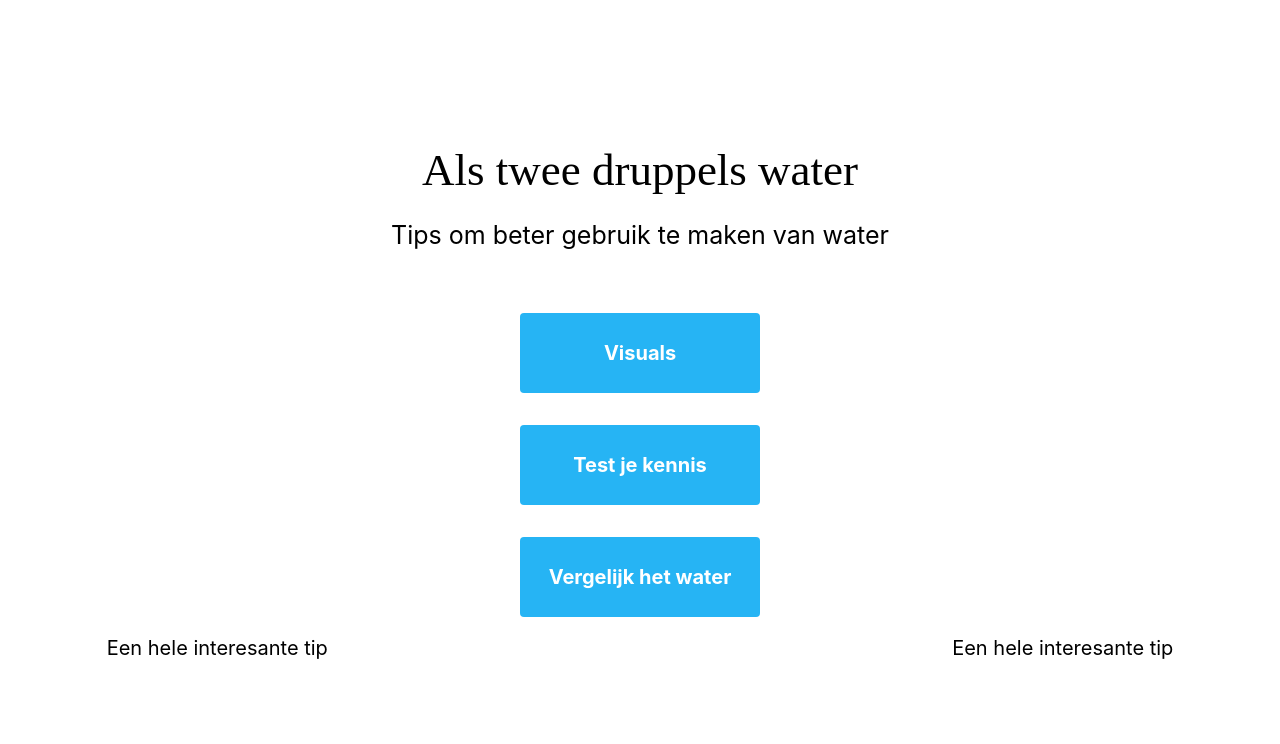
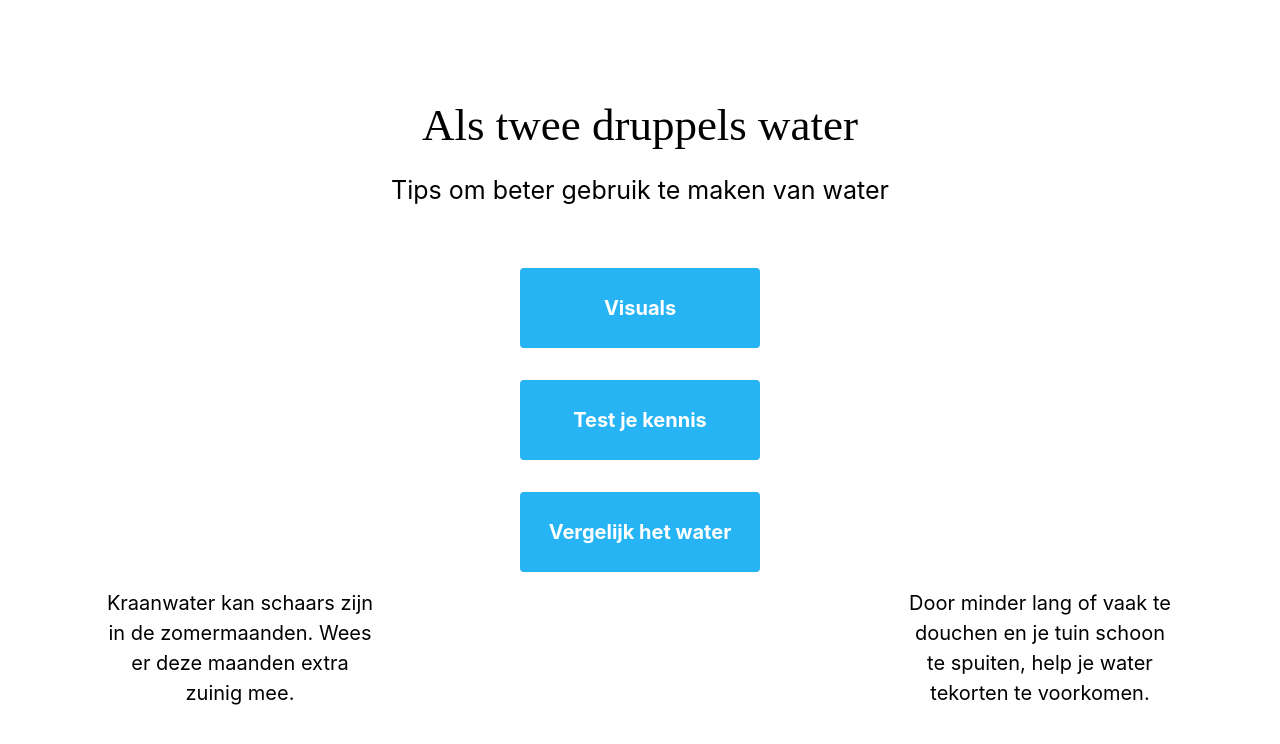
Before and after one commit to Wazup2You/AlsTweeDruppelsWater, a React (Create React App) app in the folder frontend/: page / in a window 1280 px wide. Both pictures are taken after a click on the button "Tips". Shown: the top 744 px of the page. Built offline with nearby package versions, Linux system fonts and the light colour scheme; a web font is replaced by a local one.

Commit message:
update position

```diff
--- a/frontend/src/App.js
+++ b/frontend/src/App.js
@@ -11,12 +11,18 @@ function App() {
       <div className=" w-screen h-screen bg-white flex flex-col items-center justify-center">
         <h1 className="w-200 h-20 text-center">{"Als twee druppels water"}
         </h1>
-        <h3 className="w-200 h-20 text-center">{scene === 0 ? "Hoe bewust ben jij?" : scene === 1 || scene === 4 || scene === 5 ? "Welk water is goedkoper?" : scene === 2 ? "Tips om beter gebruik te maken van water" : scene === 3 ? "Klik en sleep de druppels voor meer informatie" : ""}
+        <h3 className="w-200 h-20 text-center">{scene === 0 ? "Hoe bewust ben jij?" : scene === 1 ? "Welk water is goedkoper?" : scene === 2 ? "Tips om beter gebruik te maken van water" : scene === 3 ? "Klik en sleep de druppels voor meer informatie" : scene === 4 || scene === 5 ? "Met kraanwater ben je per liter meer dan 500 keer goedkoper uit!" : ""}
         </h3>
+
+
 
         {/*navigatie*/}
 
-        <div className="">
+        <div className= {scene === 0 || scene === 1 || scene === 2 || scene === 3 ? "flex justify-between items-center" : scene === 4 || scene === 5 ? "flex justify-between items-center w-10/12" : "" }>
+          <h1 className={scene === 4 || scene === 5 ? " p-5 w-200 ml-2 h-20 md:text-green-500 "  : "hidden"}> €0,00117</h1>
+           <h1 className={scene === 4 || scene === 5 ? " p-5 mr-20 w-200 h-20 md:text-red-500 order-3 "  : "hidden"}>€0,70</h1>
+
+          <div className="order-2">
             <div className={scene === 0 ? "hidden" : "block"} >
             <Button text="Visuals" onClick={() => setScene(0)} />
             </div>
@@ -30,46 +36,39 @@ function App() {
               <Button text="Vergelijk het water" onClick={() => setScene(3)} />
             </div>
           </div>
+        </div>
 
-        <div className= {scene === 4 || scene === 5 ? " p-10 block w-10/12 flex justify-between"  : "hidden"}>
-            <h1 className="w-200 h-20 text-center flex md:text-green-500" > €0,00117</h1>
-            <h1 className="w-200 h-20 text-left flex md:text-red-500">€0,70</h1>
-        </div>
 
         {/*quiz*/}
 
-        {/* <div>
-            <img src={require('./img/417864.png')}></img>
-            <img src={require('./img/417864.png')}></img>
-          </div> */}
-
-
+        <div className="w-10/12 flex justify-between">
+          <div className={scene === 0 ? " p-10 inline" : "hidden"} >
+            <h3>Oasen kraanwater</h3>
+          </div>
+          <div className={scene === 0 ? " p-10 inline" : "hidden"} >
+            <h3>Voorverpakt water</h3>
+          </div>
+        </div>
 
 
         <div className="w-10/12 flex justify-between">
           <div className={scene === 1 || scene === 4 || scene === 5 ? "block" : "hidden"} >
-            <Button text="oasen Drinkwater" onClick={() => setScene(4)} scene={scene} />
+            <Button text="Oasen Drinkwater" onClick={() => setScene(4)} scene={scene} />
           </div>
-          <div className={scene === 4 || scene === 5 ? "block w-2/3" : "hidden"}>
-          <p className= "p-10 text-center"> Wij zijn van mening dat water betaalbaar moet zijn voor iedereen en maken hier werk van </p>
+          <div className={scene === 4 || scene === 5 ? "block w-1/3" : "hidden"}>
+          <p className= "p-10 text-center"> Wij zijn van mening dat water betaalbaar moet zijn voor iedereen en maken hier werk van. </p>
           </div>
           <div className={scene === 1 || scene === 4 || scene === 5 ? "block" : "hidden"} >
             < Button text="Store Drinkwater" onClick={() => setScene(5)} scene={scene} />
           </div>
         </div>
 
-
-        {/*tips*/}
-        {/* <div className={scene === 2 ? "block" : "hidden"} >
-            <Button text="Nieuwe tip" onClick={() => ""} />
-          </div> */}
-
         <div className="w-10/12 flex justify-between">
-          <div className={scene === 2 ? "inline" : "hidden"} >
-            <p>Een hele interesante tip</p>
+          <div className={scene === 2 ? "inline w-1/4 text-center" : "hidden"} >
+            <p>Kraanwater kan schaars zijn in de zomermaanden. Wees er deze maanden extra zuinig mee.</p>
           </div>
-          <div className={scene === 2 ? "inline" : "hidden"} >
-            <p>Een hele interesante tip</p>
+          <div className={scene === 2 ? "inline w-1/4 text-center" : "hidden"} >
+            <p>Door minder lang of vaak te douchen en je tuin schoon te spuiten, help je water tekorten te voorkomen. </p>
           </div>
         </div>
 
```
Lines whose indentation alone changed are shown as unchanged.
